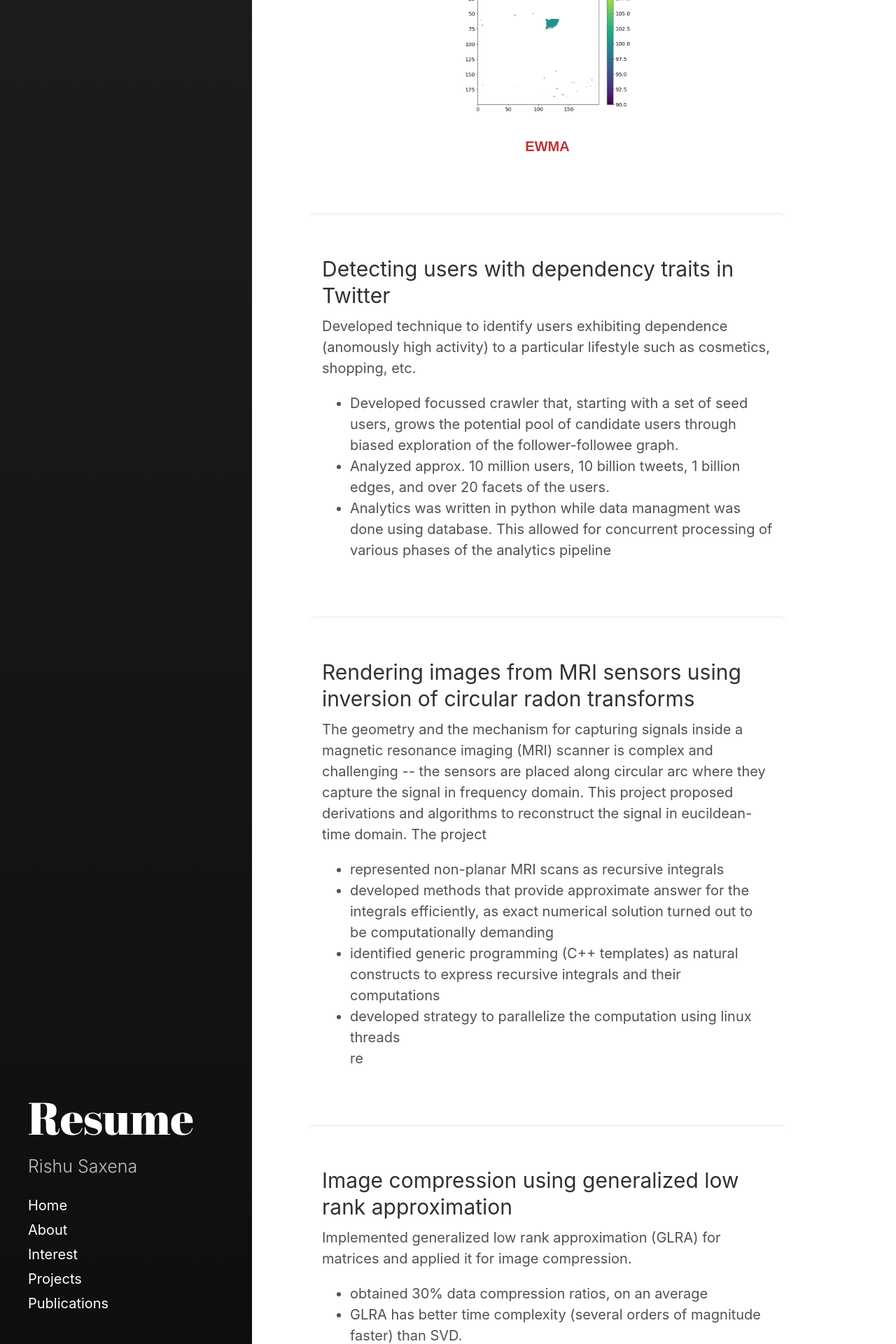
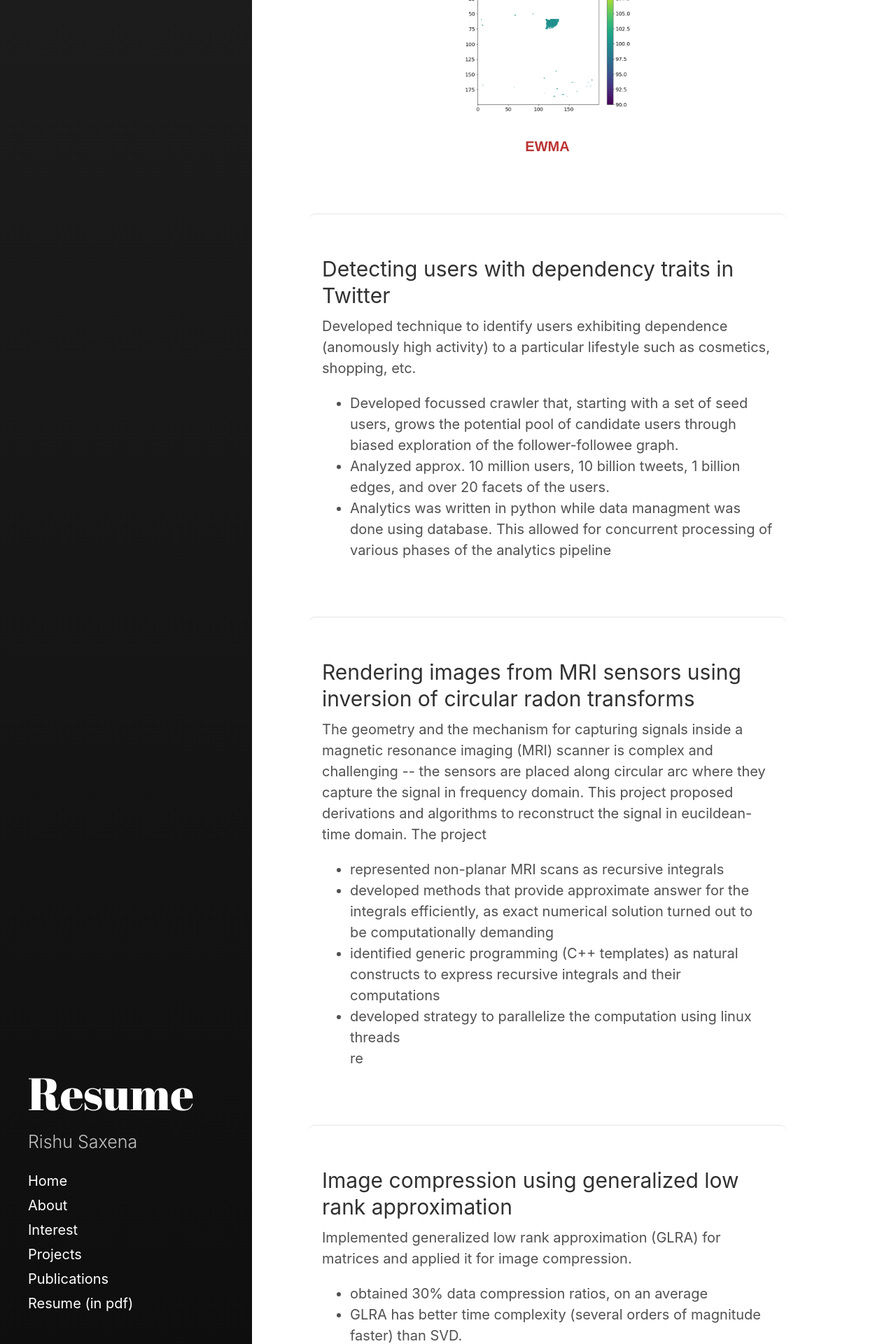
Before and after one commit to rishus/rishus.github.io, a Jekyll site: the page built from index.html, in a window 1280 px wide. Shown: the part 3080-5000 px from the top of the page at 70% size. Built offline with Jekyll 4.4.1, drawn with Linux system fonts in a browser that asks for light colours.

Commit message:
added pdf resume and upated lulc-net

```diff
--- a/_includes/sidebar-nav-links.html
+++ b/_includes/sidebar-nav-links.html
@@ -9,6 +9,6 @@
         href="index.html#Projects">Projects</a>
     <a class="home-link"
         href="index.html#Publications">Publications</a>
-
+    <a href="cv_i.pdf">Resume (in pdf)</a>
 
 </nav>
```
Also changed, not shown: 2 other files.
